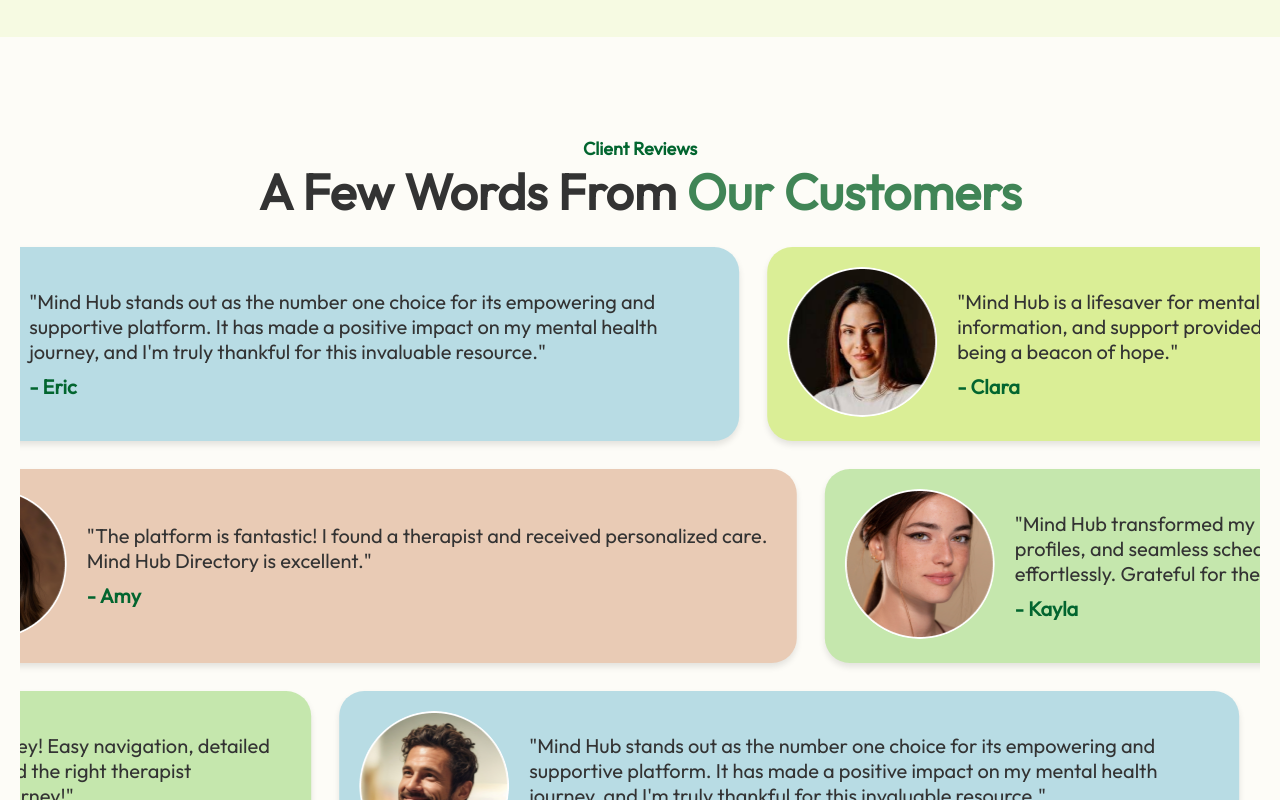
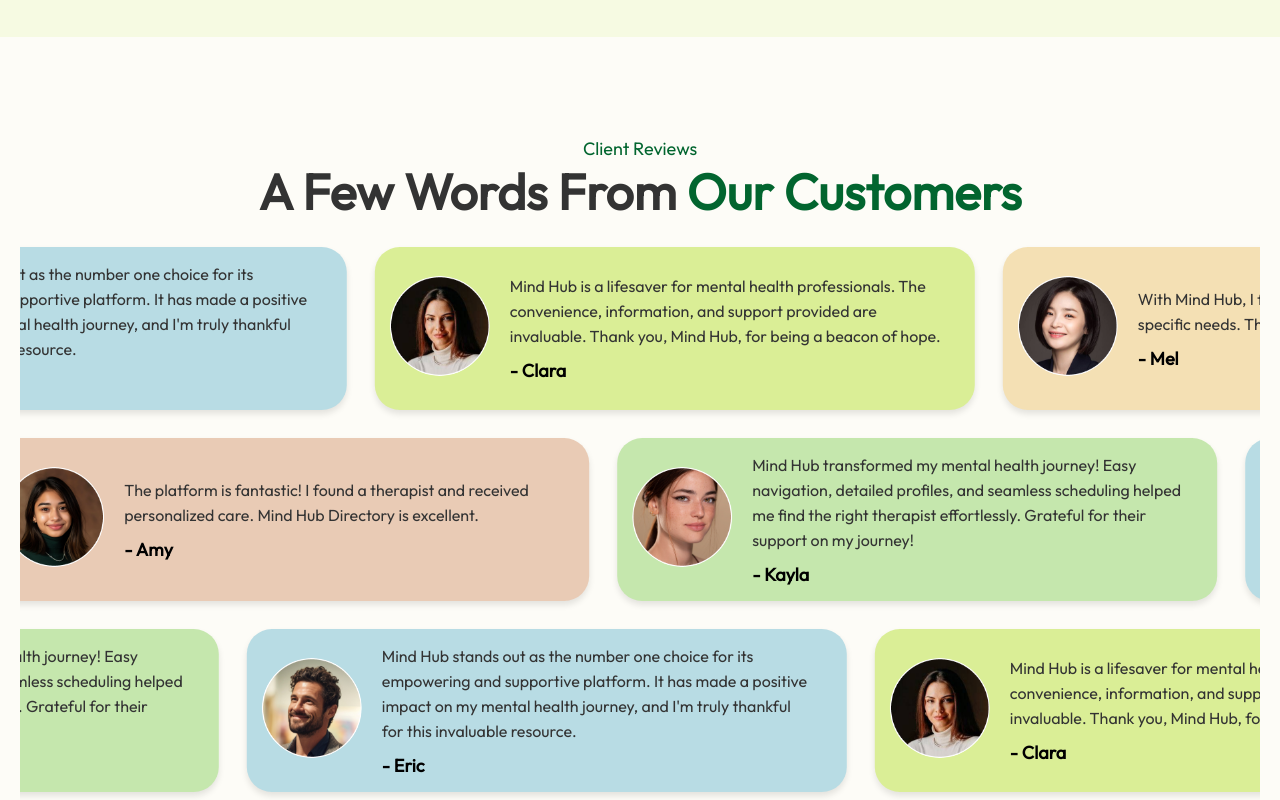
Before and after one commit to vidwanns/my_mind_hub, a Next.js app: page / in a window 1280 px wide. Shown: the part 5620-6420 px from the top of the page. Built offline with nearby package versions, Linux system fonts and the light colour scheme.

Commit message:
seven lap

```diff
--- a/src/components/home/seventhSection.js
+++ b/src/components/home/seventhSection.js
@@ -6,42 +6,42 @@
 const reviews = [
   {
     id: 1,
-    text: "Mind Hub transformed my mental health journey! Easy navigation, detailed profiles, and seamless scheduling helped me find the right therapist effortlessly. Grateful for their support on my journey!",
+    text: `Mind Hub transformed my mental health journey! Easy navigation, detailed profiles, and seamless scheduling helped me find the right therapist effortlessly. Grateful for their support on my journey!`,
     name: "Kayla",
     image: "/images/home/seventhSection/kayla.png",
     color: "#C5E7AD",
   },
   {
     id: 2,
-    text: "Mind Hub stands out as the number one choice for its empowering and supportive platform. It has made a positive impact on my mental health journey, and I'm truly thankful for this invaluable resource.",
+    text: `Mind Hub stands out as the number one choice for its empowering and supportive platform. It has made a positive impact on my mental health journey, and I'm truly thankful for this invaluable resource.`,
     name: "Eric",
     image: "/images/home/seventhSection/eric.png",
     color: "#B8DCE4",
   },
   {
     id: 3,
-    text: "Mind Hub is a lifesaver for mental health professionals. The convenience, information, and support provided are invaluable. Thank you, Mind Hub, for being a beacon of hope.",
+    text: `Mind Hub is a lifesaver for mental health professionals. The convenience, information, and support provided are invaluable. Thank you, Mind Hub, for being a beacon of hope.`,
     name: "Clara",
     image: "/images/home/seventhSection/clara.png",
     color: "#DAEE96",
   },
   {
     id: 4,
-    text: "With Mind Hub, I found a therapist who specializes in my specific needs. The global service and variety are impressive!",
+    text: `With Mind Hub, I found a therapist who specializes in my specific needs. The global service and variety are impressive!`,
     name: "Mel",
     image: "/images/home/seventhSection/mel.png",
     color: "#F4E0B4",
   },
   {
     id: 5,
-    text: "The platform is fantastic! I found a therapist in minutes, and the care I received was beyond my expectations. Mind Hub Directory is excellent.",
+    text: `The platform is fantastic! I found a therapist in minutes, and the care I received was beyond my expectations. Mind Hub Directory is excellent.`,
     name: "Matt",
     image: "/images/home/seventhSection/matt.png",
     color: "#DCDCCD",
   },
   {
     id: 6,
-    text: "The platform is fantastic! I found a therapist and received personalized care. Mind Hub Directory is excellent.",
+    text: `The platform is fantastic! I found a therapist and received personalized care. Mind Hub Directory is excellent.`,
     name: "Amy",
     image: "/images/home/seventhSection/amy.png",
     color: "#E9CBB5",
@@ -53,13 +53,13 @@
 
   return (
     <section className="seventh-section">
-      <h3 className="section-subheading">Client Reviews</h3>
-      <h2 className="section-heading">
+      <p className="section-subheading">Client Reviews</p>
+      <p className="section-heading">
         A Few Words From <span className="highlight">Our Customers</span>
-      </h2>
+      </p>
 
       <div className="carousel-container">
-        {/* First Row with Left Shift */}
+        {/* First Row */}
         <div className="carousel-row-container">
           <div className="carousel-row">
             {repeatedReviews.map((review, index) => (
@@ -76,7 +76,7 @@
                   />
                 </div>
                 <div className="review-content">
-                  <p className="review-text">"{review.text}"</p>
+                  <p className="review-text">{review.text}</p>
                   <p className="review-author-name">- {review.name}</p>
                 </div>
               </div>
@@ -101,7 +101,7 @@
                   />
                 </div>
                 <div className="review-content">
-                  <p className="review-text">"{review.text}"</p>
+                  <p className="review-text">{review.text}</p>
                   <p className="review-author-name">- {review.name}</p>
                 </div>
               </div>
@@ -126,7 +126,7 @@
                   />
                 </div>
                 <div className="review-content">
-                  <p className="review-text">"{review.text}"</p>
+                  <p className="review-text">{review.text}</p>
                   <p className="review-author-name">- {review.name}</p>
                 </div>
               </div>
--- a/src/styles/home-css/seventhSection.css
+++ b/src/styles/home-css/seventhSection.css
@@ -6,20 +6,21 @@
   overflow: hidden;
 }
 
-  .seventh_section-subheading {
+/* Updated styles for replaced heading tags */
+.section-subheading {
   font-size: 20px;
-    color: #02652F;
+  color: #02652f;
   margin-bottom: 10px;
 }
 
-  .seventh_section-heading {
+.section-heading {
   font-size: 60px;
   color: #333;
   margin-bottom: 40px;
 }
 
-  .seventh_section-heading .highlight {
-    color: #02652F;
+.section-heading .highlight {
+  color: #02652f;
 }
 
 .carousel-container {
@@ -86,7 +87,7 @@
 .review-author-name {
   font-family: var(--Outfit);
   font-size: 20px;
-    color: #02652F;
+  color: #000000;
   font-weight: bold;
 }
 
@@ -107,3 +108,43 @@
     transform: translateX(0);
   }
 }
+
+@media only screen and (max-width: 1700px) {
+  .section-subheading {
+    font-size: 18px;
+    margin-bottom: 0;
+  }
+
+  .section-heading {
+    font-size: 50px;
+    margin-bottom: 10px;
+    font-weight: bold;
+  }
+
+  .carousel-row {
+    width: calc(900px * 4);
+  }
+
+  .review-card {
+    flex: 0 0 600px;
+    padding: 15px;
+  }
+
+  .review-image-container {
+    flex: 0 0 100px;
+  }
+
+  .review-author-image {
+    width: 100px;
+    height: 100px;
+  }
+
+  .review-text {
+    font-size: 16px;
+    width: 96%;
+  }
+
+  .review-author-name {
+    font-size: 18px;
+  }
+}
```
Lines whose indentation alone changed are shown as unchanged.
